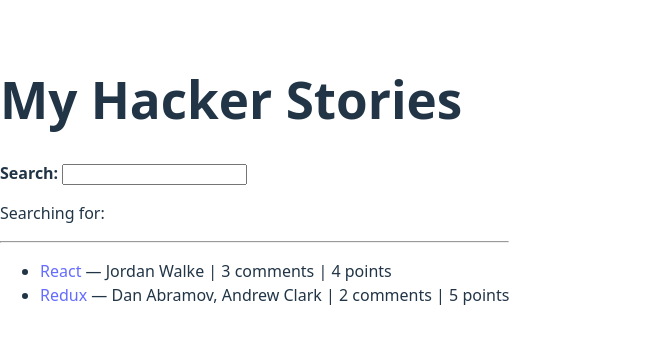
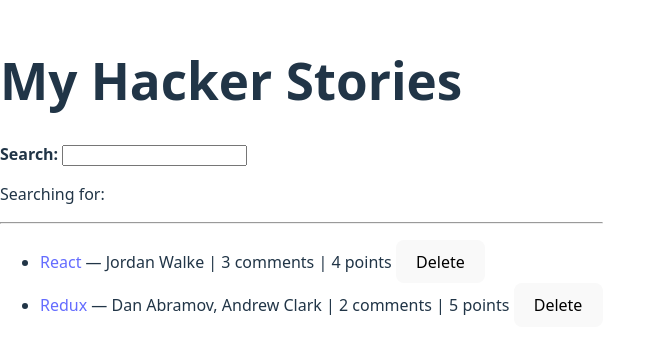
Before and after one commit to yacin-kilani1/react-project, a React (Vite) app: page / in a window 1280 px wide. Shown: the part 220-574 px from the top of the page, without its empty margins (0-645 px from the left). Built offline with nearby package versions, Linux system fonts and the light colour scheme.

Commit message:
w8: React inline handler

```diff
--- a/src/App.jsx
+++ b/src/App.jsx
@@ -1,6 +1,6 @@
 import * as React from "react";
 
-// InputWithLabel replaces Search (more reusable)
+// InputWithLabel reusable component
 const InputWithLabel = ({ id, value, onInputChange, type = "text", children }) => {
   console.log("InputWithLabel renders");
 
@@ -20,8 +20,11 @@
   );
 };
 
-const Item = ({ item: { url, title, author, num_comments, points } }) => {
+const Item = ({ item, onRemoveItem }) => {
+  const { url, title, author, num_comments, points } = item;
+
   console.log("Item renders");
+
   return (
     <li>
       <span>
@@ -30,16 +33,22 @@
       <span> — {author}</span>
       <span> | {num_comments} comments</span>
       <span> | {points} points</span>
+      <span>
+        {" "}
+        <button type="button" onClick={() => onRemoveItem(item)}>
+          Delete
+        </button>
+      </span>
     </li>
   );
 };
 
-const List = ({ list }) => {
+const List = ({ list, onRemoveItem }) => {
   console.log("List renders");
   return (
     <ul>
       {list.map((item) => (
-        <Item key={item.objectID} item={item} />
+        <Item key={item.objectID} item={item} onRemoveItem={onRemoveItem} />
       ))}
     </ul>
   );
@@ -60,7 +69,7 @@
     setSearchTerm(event.target.value);
   };
 
-  const stories = [
+  const initialStories = [
     {
       title: "React",
       url: "https://reactjs.org/",
@@ -79,6 +88,13 @@
     },
   ];
 
+  const [stories, setStories] = React.useState(initialStories);
+
+  const handleRemoveStory = (item) => {
+    const newStories = stories.filter((story) => story.objectID !== item.objectID);
+    setStories(newStories);
+  };
+
   const filteredList = stories.filter((item) =>
     item.author.toLowerCase().includes(searchTerm.toLowerCase())
   );
@@ -96,7 +112,7 @@
       </InputWithLabel>
 
       <hr />
-      <List list={filteredList} />
+      <List list={filteredList} onRemoveItem={handleRemoveStory} />
     </div>
   );
 }
```
